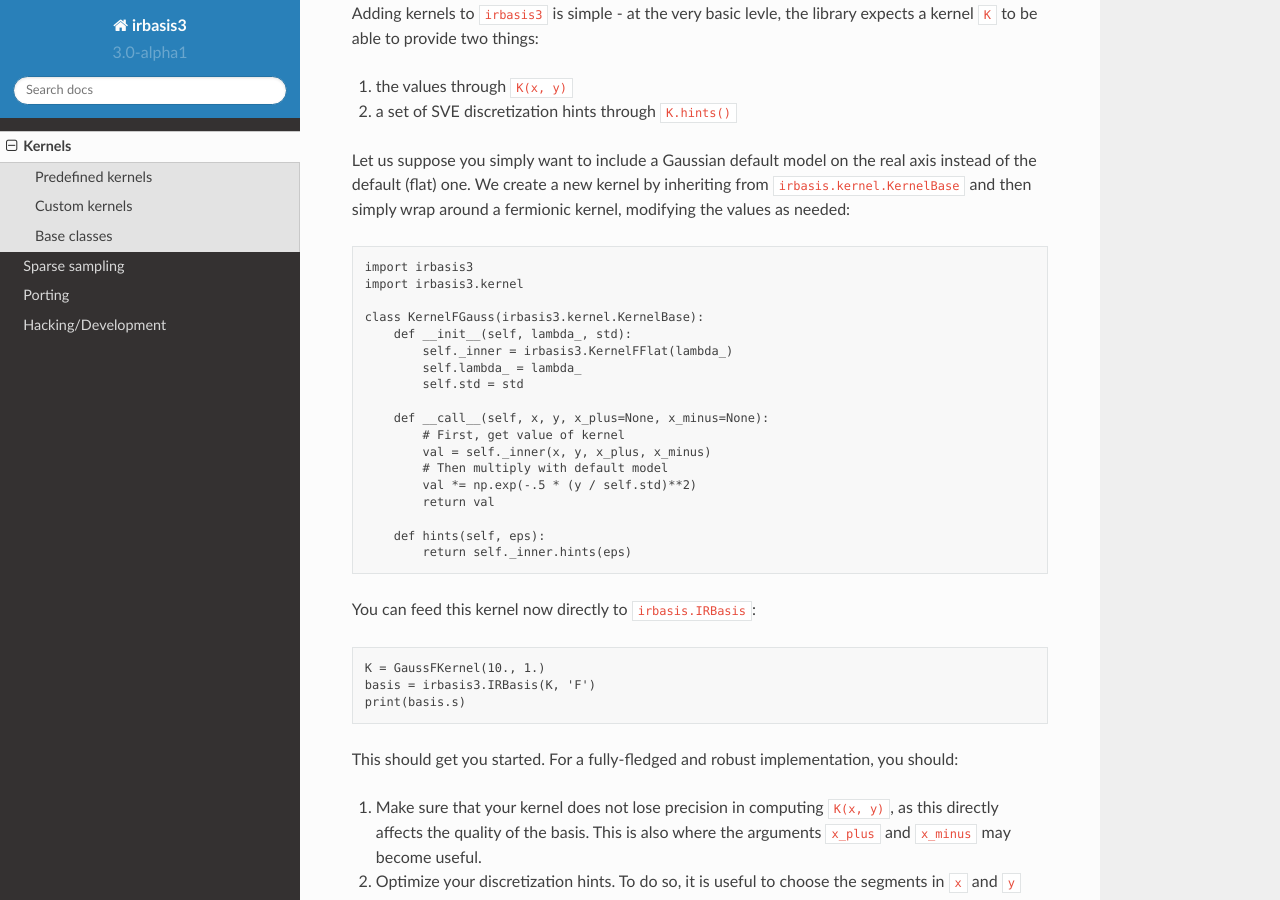
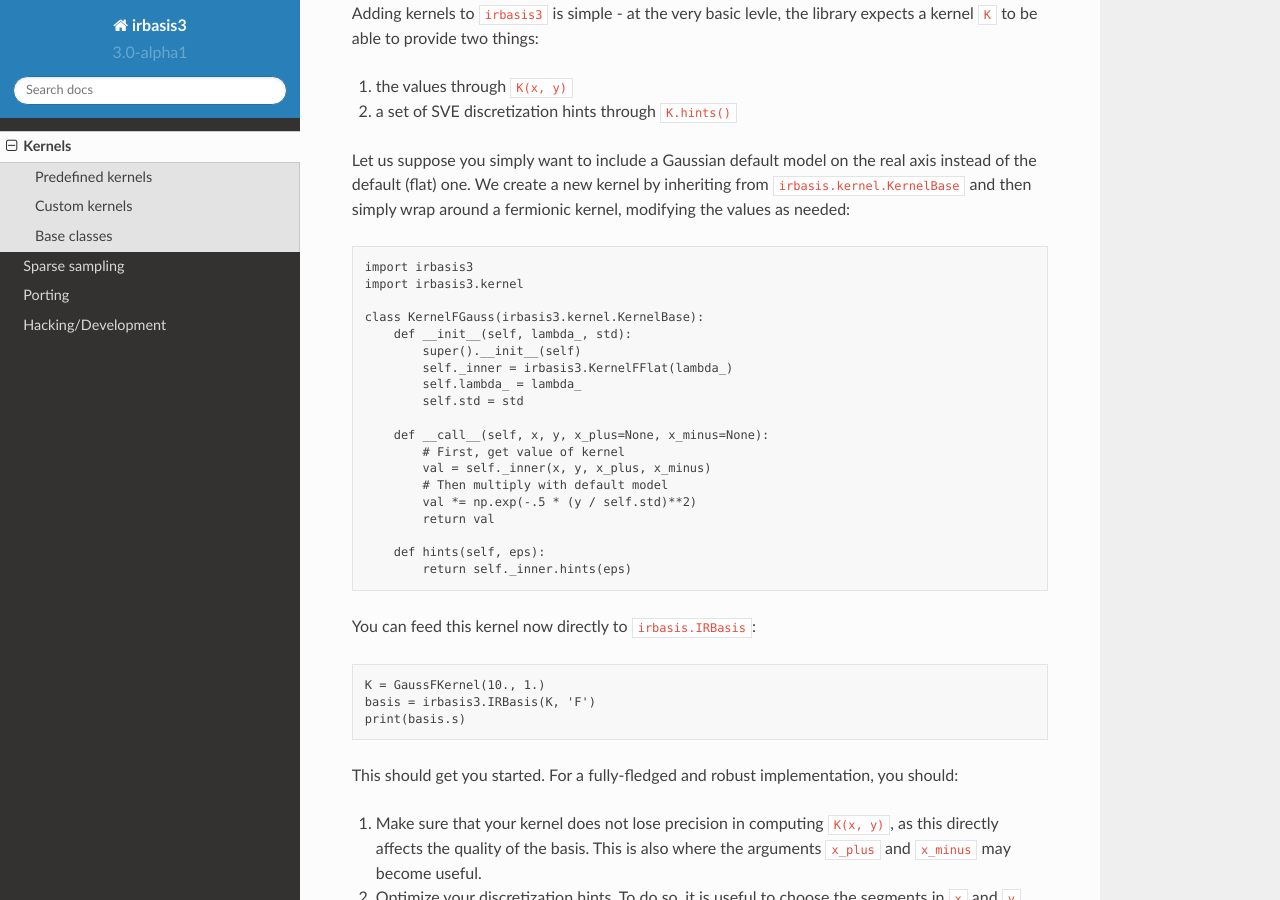
Before and after one commit to SpM-lab/sparse-ir, a Sphinx documentation site: the page built from doc/kernels.md, in a window 1280 px wide and 900 px high, scrolled down 713 px. Built offline with Sphinx 7.4.7 and the Read the Docs theme 2.0.0, drawn with Linux system fonts in a browser that asks for light colours.

Commit message:
Add __init__() for completeness.

```diff
--- a/doc/kernels.md
+++ b/doc/kernels.md
@@ -40,6 +40,7 @@ kernel, modifying the values as needed:
 
     class KernelFGauss(irbasis3.kernel.KernelBase):
         def __init__(self, lambda_, std):
+            super().__init__(self)
             self._inner = irbasis3.KernelFFlat(lambda_)
             self.lambda_ = lambda_
             self.std = std
```
